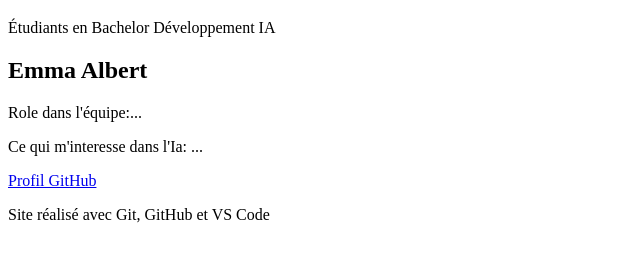
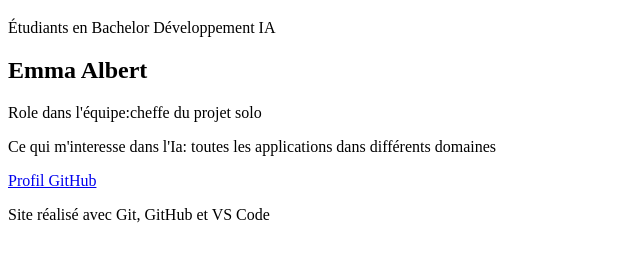
Before and after one commit to EmmaAlbert-equipe-bachelor-ia/site_-quipe, a plain HTML site: page index.html in a window 1280 px wide. Shown: the part 61-322 px from the top of the page, without its empty margins (0-640 px from the left). Drawn offline with Linux system fonts and the light colour scheme.

Commit message:
fix: compèe rôle et intêret IA

```diff
--- a/index.html
+++ b/index.html
@@ -14,8 +14,8 @@
   <main>
 <section class ="membre">
       <h2>Emma Albert</h2>
-        <p>Role dans l'équipe:...</p>
-        <p>Ce qui m'interesse dans l'Ia: ...</p>
+        <p>Role dans l'équipe:cheffe du projet solo</p>
+        <p>Ce qui m'interesse dans l'Ia: toutes les applications dans différents domaines</p>
         <a href="https://github.com/emmaalbert92-tech">Profil GitHub</a>
         </section>
     <!-- SECTION MEMBRE 2 -->
```
